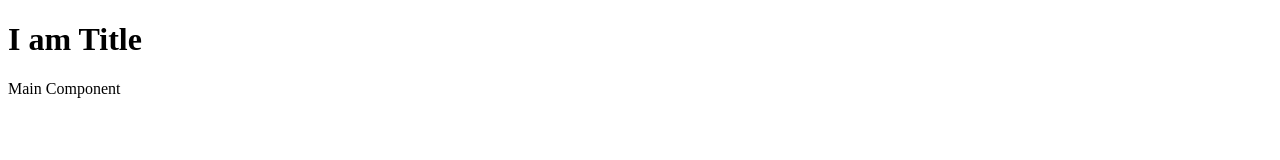
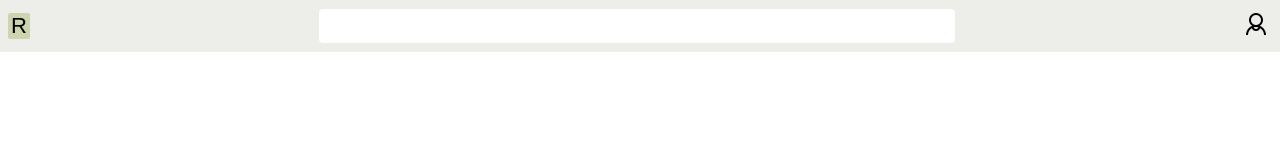
Before and after one commit to shailu26/react-from-scratch, a React app: page / in a window 1280 px wide. Built offline with nearby package versions, Linux system fonts and the light colour scheme.

Commit message:
laying foundation - assignment

```diff
--- a/App.js
+++ b/App.js
@@ -8,9 +8,21 @@
  */
 import React from 'react';
 import ReactDOM from 'react-dom/client';
-
+import userLogo from './asset/img/user.png';
 const Title = () => <h1>I am Title</h1>;
-
+const Header = () => {
+  return (
+    <div className="header">
+      <div className="logo">R</div>
+      <div className="search">
+        <input type="text" />
+      </div>
+      <div className="user">
+        <img src={userLogo} />
+      </div>
+    </div>
+  );
+};
 /**
  *
  * Component composition is when we use component inside component
@@ -18,8 +30,7 @@ const Title = () => <h1>I am Title</h1>;
 const Main = () => {
   return (
     <div>
-      <Title />
-      <div>Main Component</div>
+      <Header />
     </div>
   );
 };
--- /dev/null
+++ b/index.css
@@ -0,0 +1,32 @@
+body {
+  margin: 0;
+  padding: 0;
+}
+.header {
+  background-color: #edede9;
+  display: flex;
+  justify-content: space-between;
+  align-items: center;
+  padding: 8px;
+}
+.logo {
+  font-size: 22px;
+  background: #ccd5ae;
+  width: 22px;
+  display: flex;
+  justify-content: center;
+  border-radius: 2px;
+  font-family: sans-serif;
+}
+.search {
+  width: 50%;
+}
+.search input {
+  width: 100%;
+  height: 32px;
+  border-radius: 4px;
+  border: 0;
+  outline: none;
+  text-indent: 8px;
+  color: rgba(0, 0, 0, 0.87);
+}
--- a/index.html
+++ b/index.html
@@ -3,6 +3,7 @@
   <head>
     <meta charset="UTF-8" />
     <meta name="viewport" content="width=device-width, initial-scale=1.0" />
+    <link rel="stylesheet" href="index.css" />
     <title>React Preparation</title>
   </head>
   <body>
```
Also changed, not shown: asset/img/user.png (added), 2 other files.
